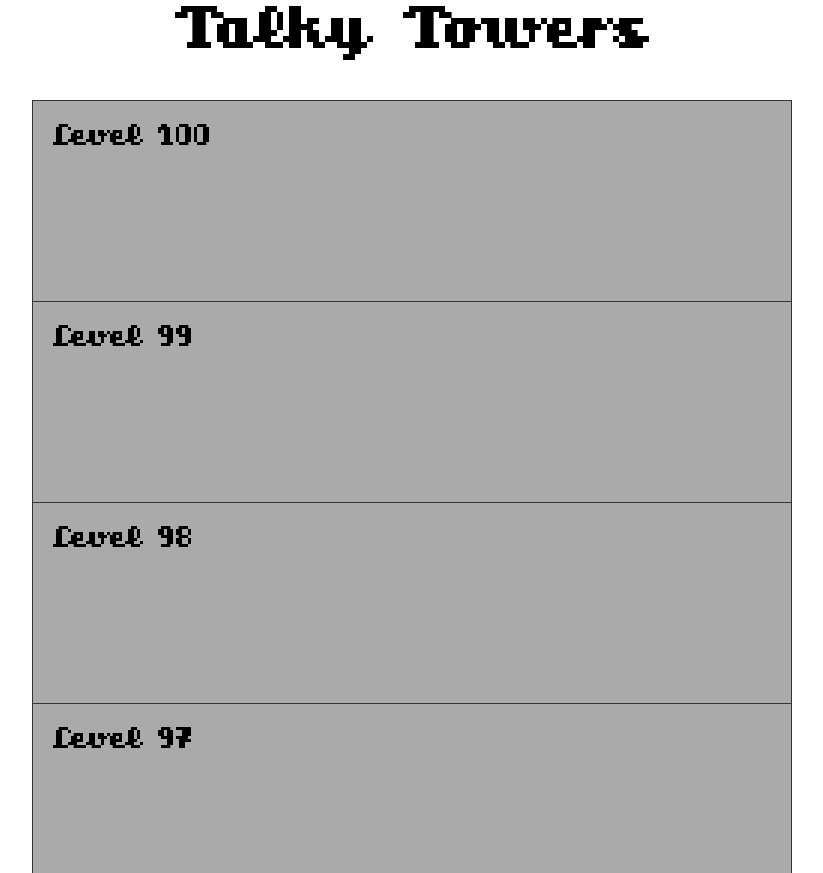
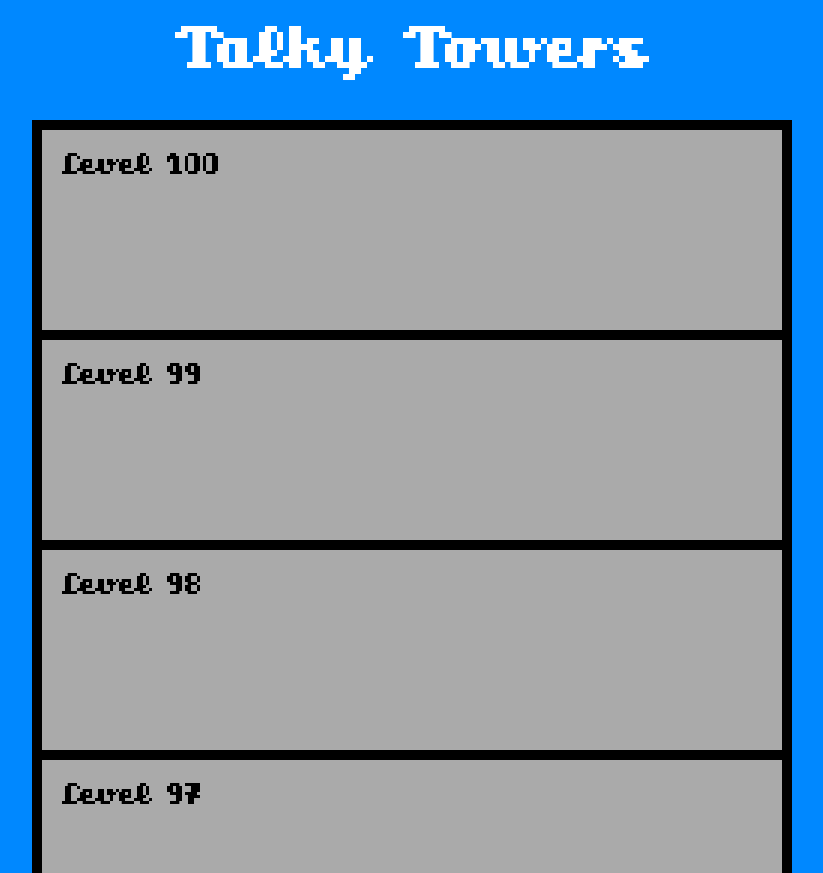
Before and after one commit to DamonOehlman/talkytowers, a website: page index.html in a window 1280 px wide. Shown: the top 873 px of the page, without its empty margins (228-1051 px from the left). Drawn offline with Linux system fonts and the light colour scheme.

Commit message:
Added some totally rad colours

```diff
--- a/css/main.css
+++ b/css/main.css
@@ -4,9 +4,12 @@ html {
 
 body {
 	height: 100%;
+
+	background-color: #0088FF;
 }
 
 header {
+	margin-top: 20px;
 	margin-bottom: 40px;
 }
 
@@ -17,6 +20,8 @@ header {
 		font-family: superscript;
 		font-size: 60px;
 		text-align: center;
+
+		color: white;
 	}
 
 .tower {
@@ -31,7 +36,7 @@ header {
 		font-size: 30px;
 
 		background: #AAA;
-		border: solid 1px #333;
+		border: solid 10px black;
 		border-bottom: none;
 	}
 
```
